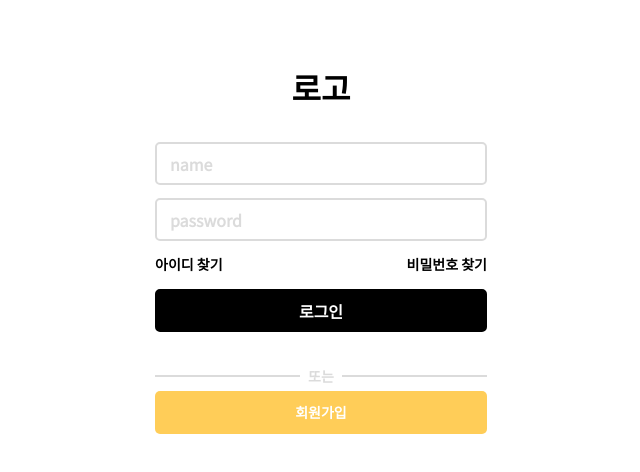
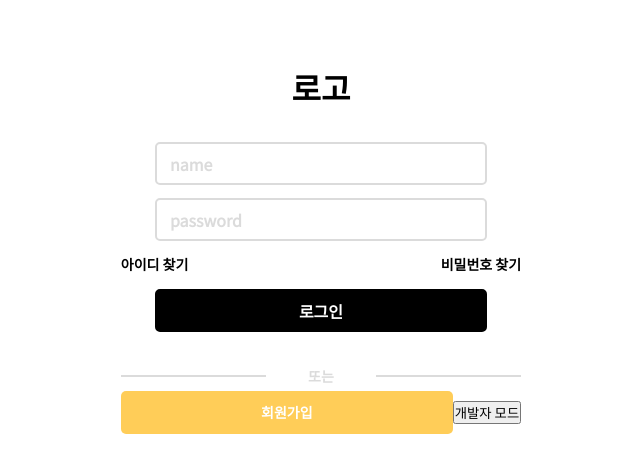
Before and after one commit to Dochi724/Deploy3rd, a React (Create React App) app in the folder web/2thproject/: page /login in a window 1280 px wide. Shown: the top 472 px of the page, without its empty margins (319-959 px from the left). Built offline with nearby package versions, Linux system fonts and the light colour scheme.

Commit message:
임시 개발자 모드 추가

```diff
--- a/web/2thproject/src/components/Login.js
+++ b/web/2thproject/src/components/Login.js
@@ -32,6 +32,10 @@ const Login = () => {
         }) // 일단 서버 대답 받아와서 콘솔로 확인해봤음!!
 
     }
+    const onSuperClick = () => {
+        sessionStorage.setItem('user', "개발자");
+        history.push('/');
+    }
 
     return (
         <div id = "login" onSubmit={onSubmit}>
@@ -56,6 +60,7 @@ const Login = () => {
                         </div>
                     </div>
                     <Link to="/register"><button className = "register-button">회원가입</button></Link>
+                <button onClick={onSuperClick}>개발자 모드</button>
             </div>
         </div>
     )
```
